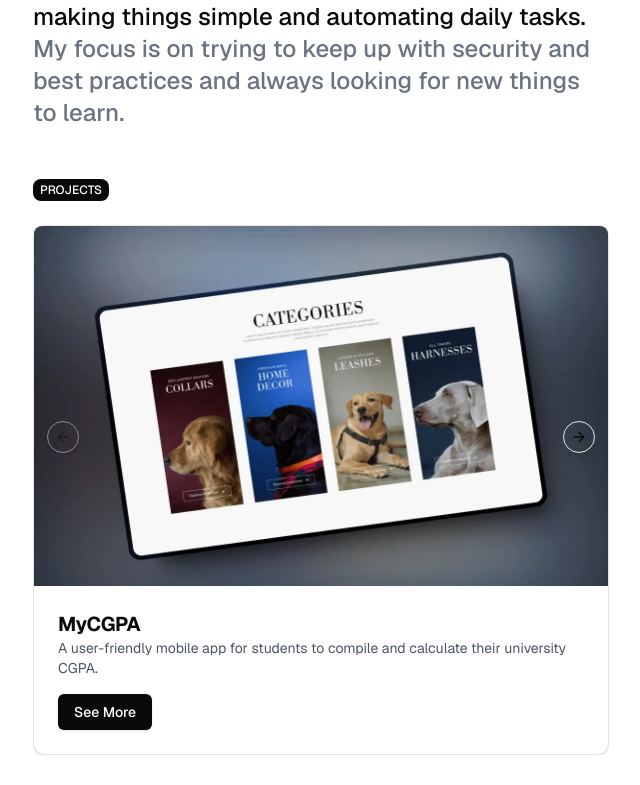
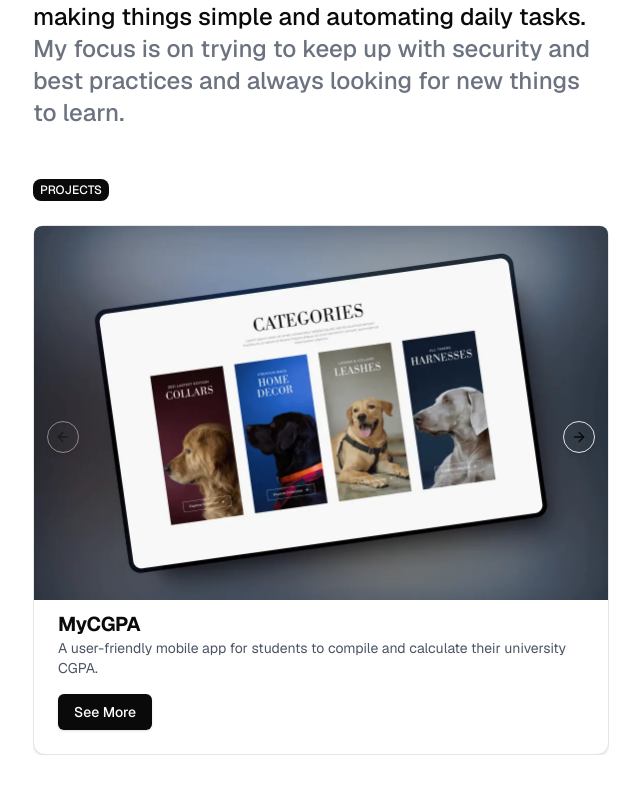
Before and after one commit to h1rdr3v2/portfolio, a Next.js app: page / in a window 1280 px wide. Shown: the part 475-1260 px from the top of the page, without its empty margins (319-959 px from the left). Built offline with nearby package versions, Linux system fonts and the light colour scheme.

Commit message:
added smooth cross fade effect

```diff
--- a/src/components/CrossFadeImage.tsx
+++ b/src/components/CrossFadeImage.tsx
@@ -28,11 +28,12 @@ export function CrossFadeImage({
                     alt={alt}
                     width={width}
                     height={height}
-                    objectFit="cover"
-                    className={`absolute top-0 left-0 w-full h-full rounded-t-lg fade-image`}
+                    className={`absolute top-0 left-0 rounded-t-lg fade-image`}
                     style={{
+                        objectFit: "cover",
                         animationDelay: `${-2 * (images.length - 1 - index)}s`
                     }}
+                    priority={true}
                 />
             ))}
         </div>
```
